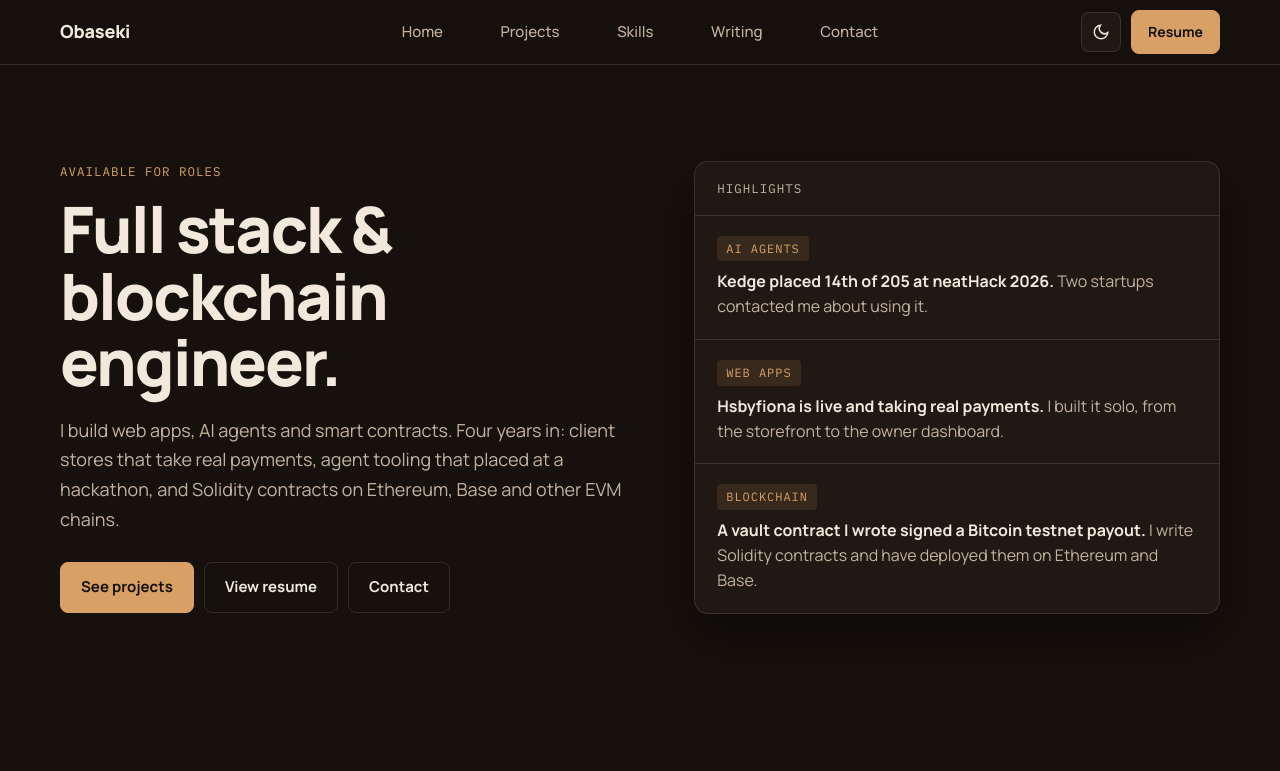
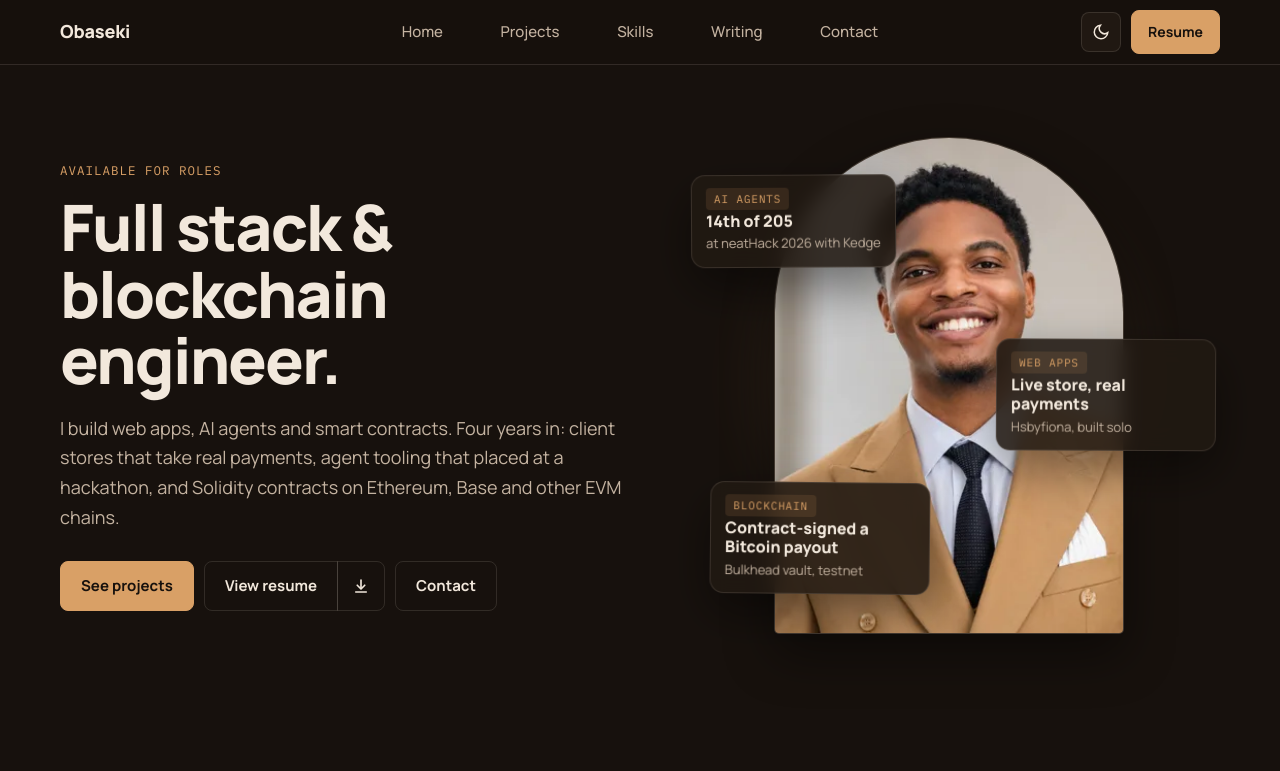
Before and after one commit to Haikeysgit/portfolio, an Astro site: page / in a window 1280 px wide. Shown: the top 771 px of the page. Built offline with nearby package versions, Linux system fonts and the light colour scheme; Astro itself is replaced by a stand-in of ours.

Commit message:
Hero portrait with floating highlights; resume download button

```diff
--- a/src/components/Hero.astro
+++ b/src/components/Hero.astro
@@ -1,5 +1,5 @@
 ---
-import Highlights from './Highlights.astro';
+import { highlights } from '../data/highlights';
 ---
 <section class="hero wrap" id="top">
   <div class="intro">
@@ -11,17 +11,85 @@ import Highlights from './Highlights.astro';
     </p>
     <div class="ctas">
       <a class="btn btn-primary" href="#projects">See projects</a>
-      <a class="btn" href="/Obaseki_Resume.pdf" target="_blank" rel="noopener">View resume</a>
+      <span class="resume">
+        <a class="btn resume-view" href="/Obaseki_Resume.pdf" target="_blank" rel="noopener">View resume</a>
+        <a class="btn resume-dl" href="/Obaseki_Resume.pdf" download="Obaseki_Resume.pdf" aria-label="Download resume (PDF)" title="Download resume (PDF)">
+          <svg viewBox="0 0 24 24" aria-hidden="true"><path d="M12 4v11" /><path d="m7 11 5 5 5-5" /><path d="M5 20h14" /></svg>
+        </a>
+      </span>
       <a class="btn" href="#contact">Contact</a>
     </div>
   </div>
-  <Highlights />
+
+  <div class="stage">
+    <div class="glow" aria-hidden="true"></div>
+    <figure class="portrait">
+      <img
+        src="/images/me/portrait-900.webp"
+        srcset="/images/me/portrait-480.webp 480w, /images/me/portrait-900.webp 900w"
+        sizes="(max-width: 900px) 70vw, 420px"
+        alt="Obaseki, smiling, in a camel suit and dark tie"
+        width="900"
+        height="900"
+        fetchpriority="high"
+      />
+    </figure>
+    {highlights.map((h, i) => (
+      <a class={`fact fact-${i + 1}`} href={`/projects/${h.slug}`} style={`--d:${i * 0.9}s`}>
+        <span class="track">{h.track}</span>
+        <strong>{h.fact}</strong>
+        <span class="note">{h.note}</span>
+      </a>
+    ))}
+  </div>
 </section>
 <style>
-  .hero { display: grid; grid-template-columns: 1.1fr 1fr; gap: 56px; align-items: center; padding: 96px 0 72px; }
+  .hero { display: grid; grid-template-columns: 1.05fr 1fr; gap: 48px; align-items: center; padding: 72px 0 64px; }
   h1 { font-size: clamp(38px, 5.4vw, 64px); font-weight: 800; line-height: 1.04; letter-spacing: -.03em; margin: 14px 0 20px; }
   .ctas { display: flex; flex-wrap: wrap; gap: 10px; margin-top: 28px; }
+
+  /* View resume + download, joined like one control. */
+  .resume { display: inline-flex; }
+  .resume-view { border-radius: 8px 0 0 8px; }
+  .resume-dl { border-radius: 0 8px 8px 0; margin-left: -1px; padding: 12px 14px; }
+  .resume-dl svg { width: 18px; height: 18px; fill: none; stroke: currentColor; stroke-width: 2.2; stroke-linecap: round; stroke-linejoin: round; }
+  .resume-dl:hover svg { animation: dip .7s cubic-bezier(.34, 1.56, .64, 1); }
+  @keyframes dip { 0% { transform: none; } 45% { transform: translateY(3px); } 100% { transform: none; } }
+
+  /* Portrait with facts floating around it. */
+  .stage { position: relative; justify-self: center; width: min(100%, 460px); aspect-ratio: 1 / 1.08; }
+  .glow { position: absolute; inset: 6% 4% 0; border-radius: 50%; background: radial-gradient(circle at 50% 45%, var(--acc) 0%, transparent 65%); opacity: .35; filter: blur(30px); }
+  .portrait { position: absolute; inset: 0 12%; margin: 0; border-radius: 999px 999px 28px 28px; overflow: hidden; border: 1px solid var(--br); box-shadow: var(--shadow); background: var(--bg2); }
+  .portrait img { width: 100%; height: 100%; object-fit: cover; object-position: 50% 18%; }
+
+  .fact {
+    position: absolute; z-index: 2; display: grid; gap: 2px; max-width: 220px; padding: 12px 14px; border-radius: 14px; text-decoration: none;
+    background: color-mix(in srgb, var(--bg1) 88%, transparent); backdrop-filter: blur(10px); border: 1px solid var(--br); box-shadow: var(--shadow);
+    animation: float 6s ease-in-out var(--d) infinite; transition: border-color .2s, transform .25s;
+  }
+  .fact:hover { border-color: var(--acc); animation-play-state: paused; }
+  .fact strong { font-size: 16px; font-weight: 800; line-height: 1.2; color: var(--ink); }
+  .fact .note { font-size: 13px; color: var(--dim); }
+  .fact .track { justify-self: start; font-size: 11px; padding: 2px 8px; }
+  .fact-1 { top: 8%; left: -6%; }
+  .fact-2 { top: 42%; right: -8%; }
+  .fact-3 { bottom: 6%; left: -2%; }
+  @keyframes float { 0%, 100% { transform: translateY(0) rotate(-.6deg); } 50% { transform: translateY(-10px) rotate(.6deg); } }
+
   @media (max-width: 900px) {
-    .hero { grid-template-columns: 1fr; gap: 40px; padding: 56px 0 48px; }
+    .hero { grid-template-columns: 1fr; gap: 28px; padding: 48px 0 40px; }
+    .stage { width: min(100%, 420px); }
   }
+  @media (max-width: 600px) {
+    .stage { aspect-ratio: 1 / 1.12; }
+    .portrait { inset: 2% 16% 0; }
+    .fact { max-width: 168px; padding: 9px 11px; border-radius: 12px; }
+    .fact strong { font-size: 14px; }
+    .fact .note { display: none; }
+    .fact .track { font-size: 10px; }
+    .fact-1 { top: 6%; left: 0; }
+    .fact-2 { top: 44%; right: 0; }
+    .fact-3 { bottom: 4%; left: 2%; }
+  }
+  @media (prefers-reduced-motion: reduce) { .fact { animation: none; } }
 </style>
--- a/src/components/Highlights.astro
+++ /dev/null
@@ -1,21 +0,0 @@
----
-import { highlights } from '../data/highlights';
----
-<div class="hl" aria-label="Highlights">
-  <p class="label hd">Highlights</p>
-  {highlights.map((h) => (
-    <a class="row" href={`/projects/${h.slug}`}>
-      <span class="track">{h.track}</span>
-      <span class="txt"><strong>{h.strong}</strong> {h.rest}</span>
-    </a>
-  ))}
-</div>
-<style>
-  .hl { background: var(--bg1); border: 1px solid var(--br); border-radius: 14px; overflow: hidden; box-shadow: var(--shadow); }
-  .hd { padding: 16px 22px; border-bottom: 1px solid var(--br); color: var(--dim); }
-  .row { display: flex; flex-direction: column; align-items: flex-start; gap: 8px; padding: 20px 22px; text-decoration: none; border-bottom: 1px solid var(--br); transition: background-color .2s; }
-  .row:last-child { border-bottom: 0; }
-  .row:hover { background: var(--acc-bg); }
-  .txt { color: var(--dim); font-size: 16px; line-height: 1.55; }
-  strong { color: var(--ink); font-weight: 700; }
-</style>
--- a/src/data/highlights.ts
+++ b/src/data/highlights.ts
@@ -1,20 +1,6 @@
+// Short "fun facts" that float around the portrait. Each links to its project.
 export const highlights = [
-  {
-    track: 'AI agents',
-    slug: 'kedge',
-    strong: 'Kedge placed 14th of 205 at neatHack 2026.',
-    rest: 'Two startups contacted me about using it.',
-  },
-  {
-    track: 'Web apps',
-    slug: 'hsbyfiona',
-    strong: 'Hsbyfiona is live and taking real payments.',
-    rest: 'I built it solo, from the storefront to the owner dashboard.',
-  },
-  {
-    track: 'Blockchain',
-    slug: 'bulkhead',
-    strong: 'A vault contract I wrote signed a Bitcoin testnet payout.',
-    rest: 'I write Solidity contracts and have deployed them on Ethereum and Base.',
-  },
+  { track: 'AI agents', slug: 'kedge', fact: '14th of 205', note: 'at neatHack 2026 with Kedge' },
+  { track: 'Web apps', slug: 'hsbyfiona', fact: 'Live store, real payments', note: 'Hsbyfiona, built solo' },
+  { track: 'Blockchain', slug: 'bulkhead', fact: 'Contract-signed a Bitcoin payout', note: 'Bulkhead vault, testnet' },
 ];
```
Also changed, not shown: public/images/me/portrait-480.webp (added), public/images/me/portrait-900.webp (added).
